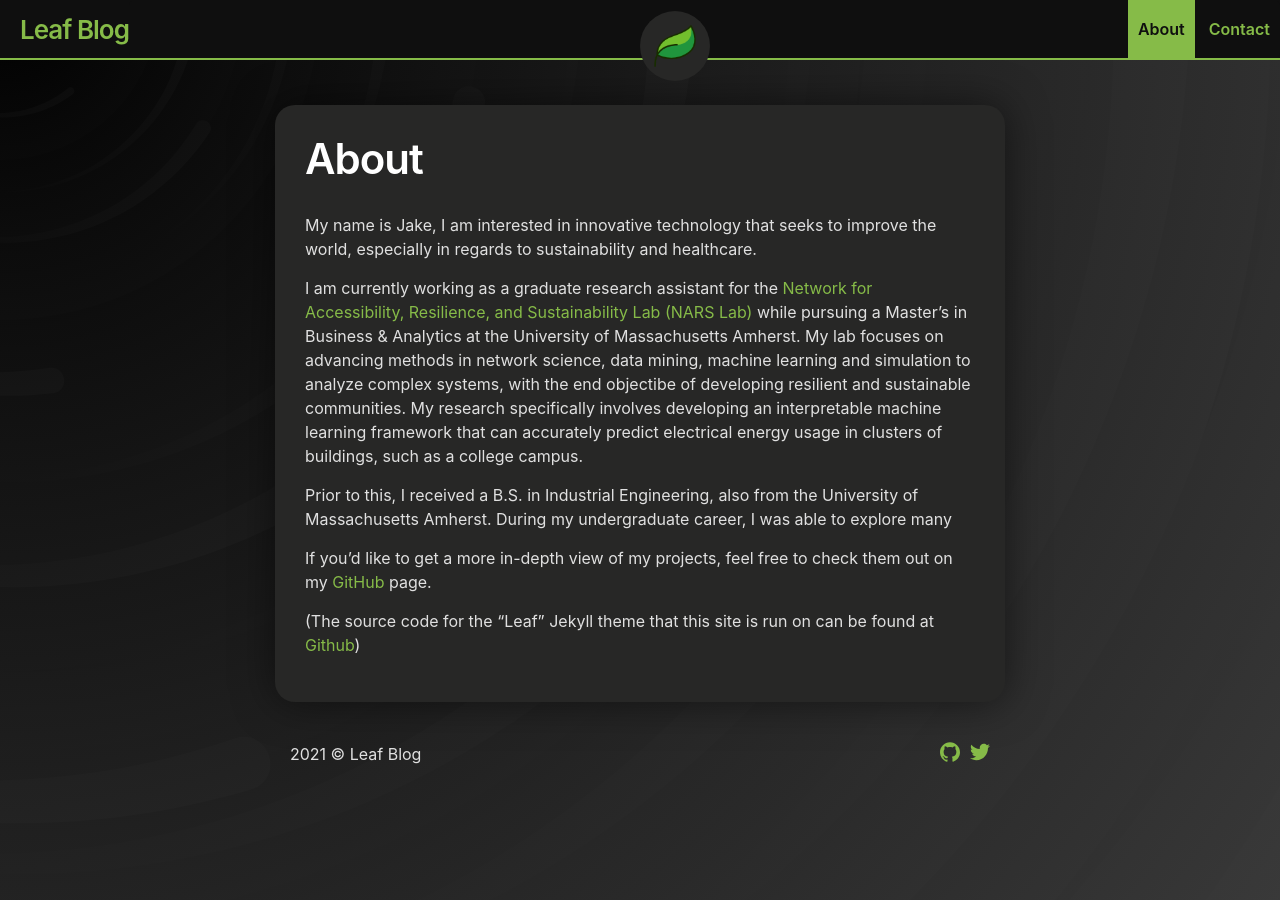
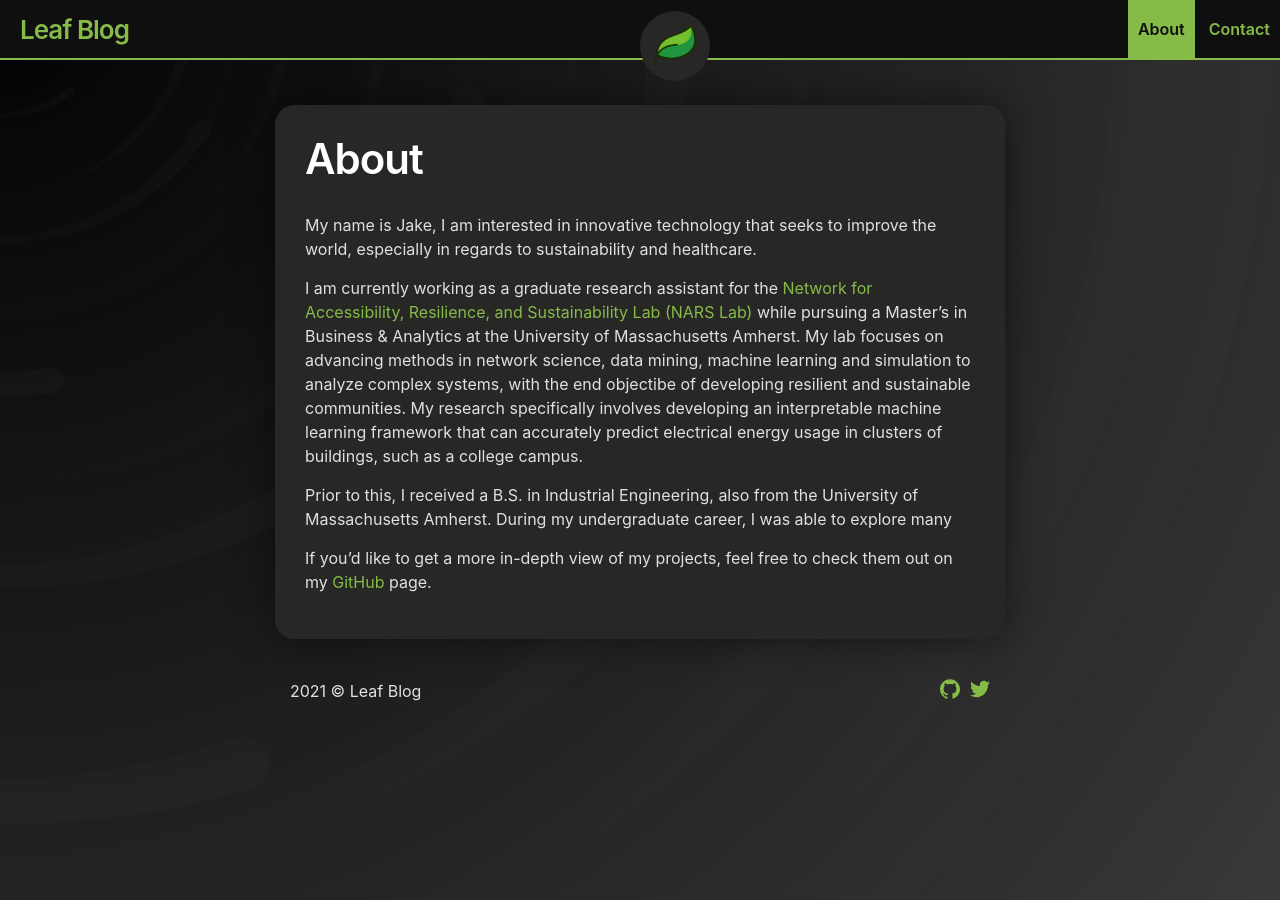
Before and after one commit to jhancock75/my-blog, a Jekyll site: the page built from about.md, in a window 1280 px wide. Built offline with Jekyll 4.4.1, drawn with Linux system fonts in a browser that asks for light colours.

Commit message:
Update about.md

```diff
--- a/about.md
+++ b/about.md
@@ -10,7 +10,3 @@ I am currently working as a graduate research assistant for the <a href="https:/
 Prior to this, I received a B.S. in Industrial Engineering, also from the University of Massachusetts Amherst. During my undergraduate career, I was able to explore many
 
 If you'd like to get a more in-depth view of my projects, feel free to check them out on my <a href="https://github.com/jhancock75">GitHub</a> page.
-
-
-
-(The source code for the "Leaf" Jekyll theme that this site is run on can be found at <a href="https://github.com/SupunKavinda/jekyll-theme-leaf">Github</a>)
```
